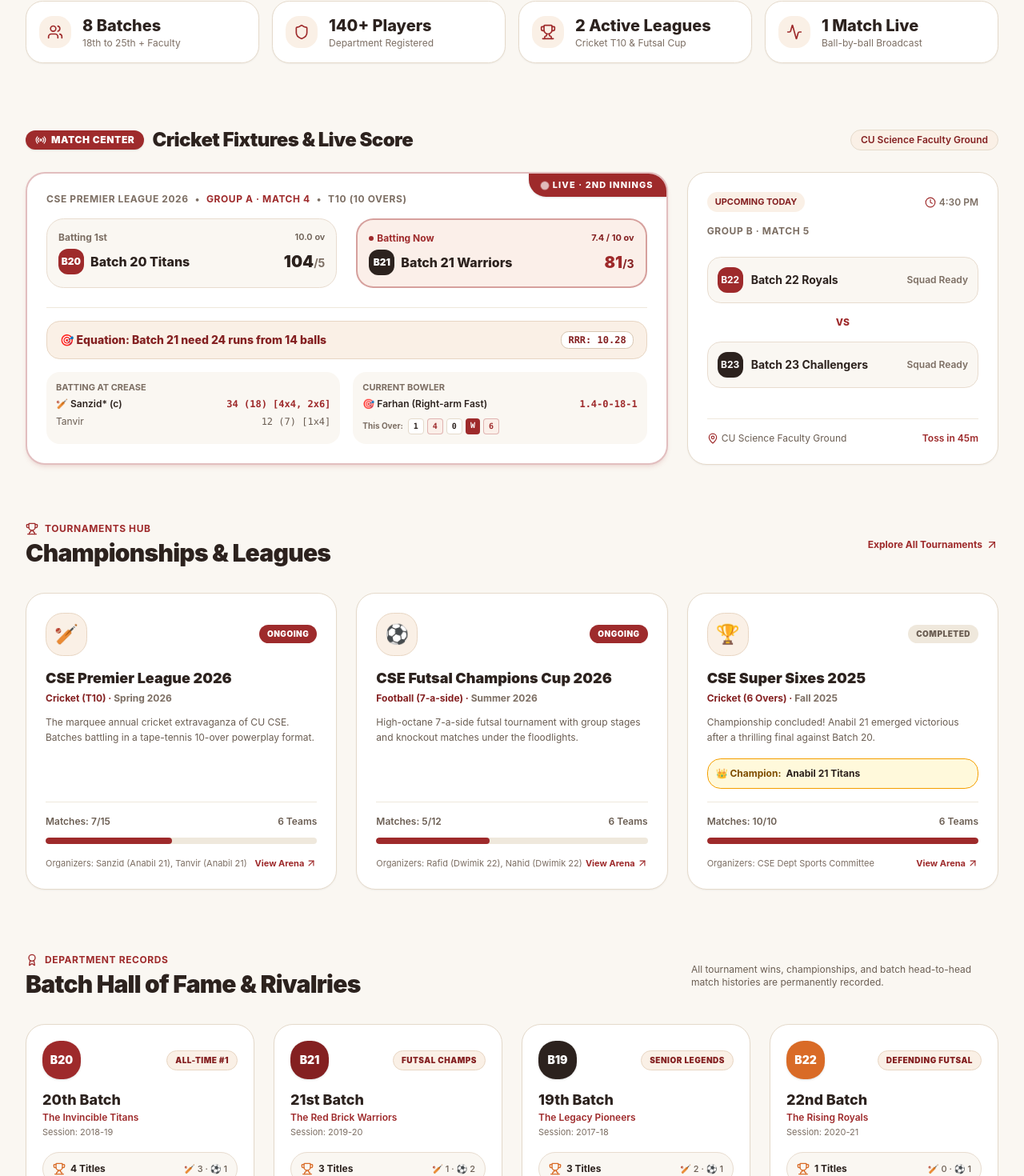
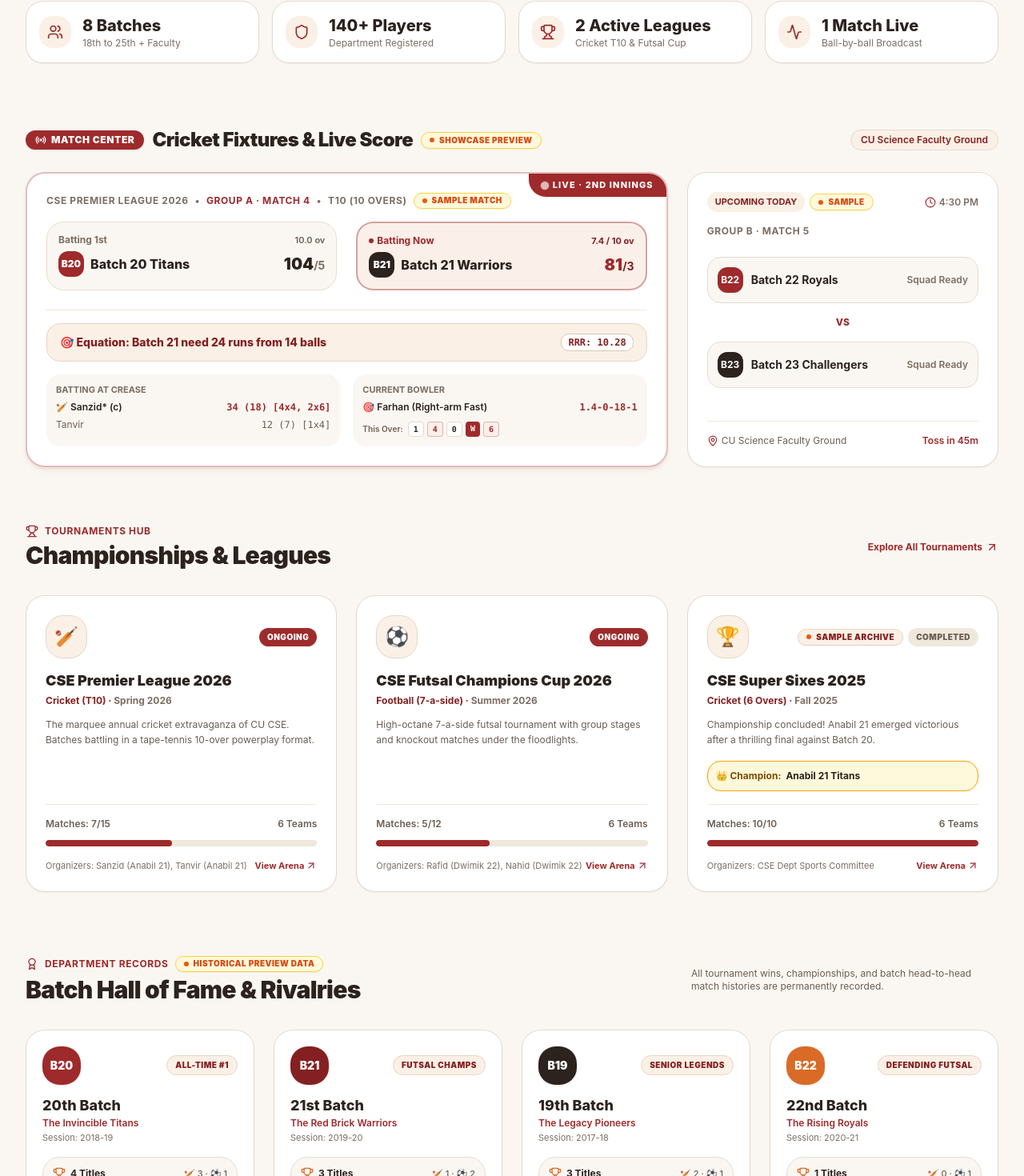
Before and after one commit to sanzid-islam-mahi/CU-CSE-Premier-League-Webapp, a React (Vite) app in the folder client/: page / in a window 1280 px wide. Shown: the part 501-1971 px from the top of the page at 80% size. Built offline with nearby package versions, Linux system fonts and the light colour scheme.

Commit message:
feat(home): add distinct dummy badges across mock/sample data components on homepage

```diff
--- /dev/null
+++ b/client/src/components/common/DummyBadge.tsx
@@ -0,0 +1,29 @@
+import React from "react";
+
+interface DummyBadgeProps {
+  label?: string;
+  className?: string;
+  variant?: "warning" | "neutral" | "subtle";
+}
+
+export const DummyBadge: React.FC<DummyBadgeProps> = ({
+  label = "DEMO / SAMPLE DATA",
+  className = "",
+  variant = "warning",
+}) => {
+  return (
+    <span
+      className={`inline-flex items-center gap-1.5 px-2.5 py-0.5 rounded-full text-[10px] font-black uppercase tracking-wider shadow-2xs border ${
+        variant === "warning"
+          ? "bg-[#FFF9DB] text-[#D9480F] border-[#FFD43B]"
+          : variant === "subtle"
+          ? "bg-[#FAF0E6] text-[#842021] border-[#E8D6C3]"
+          : "bg-[#F1F3F5] text-[#495057] border-[#CED4DA]"
+      } ${className}`}
+      title="This section contains sample/mock demonstration data."
+    >
+      <span className="w-1.5 h-1.5 rounded-full bg-[#E8590C] animate-pulse" />
+      <span>{label}</span>
+    </span>
+  );
+};
--- a/client/src/components/home/BatchHallOfFameTeaser.tsx
+++ b/client/src/components/home/BatchHallOfFameTeaser.tsx
@@ -1,5 +1,6 @@
 import React from "react";
 import { Award, Trophy } from "lucide-react";
+import { DummyBadge } from "@/components/common/DummyBadge";
 
 export const BatchHallOfFameTeaser: React.FC = () => {
   const batches = [
@@ -71,6 +72,7 @@ export const BatchHallOfFameTeaser: React.FC = () => {
             <div className="flex items-center gap-2 text-xs font-bold uppercase tracking-wider text-[#9E2A2B] mb-1">
               <Award className="w-4 h-4" />
               <span>Department Records</span>
+              <DummyBadge label="HISTORICAL PREVIEW DATA" variant="warning" />
             </div>
             <h2 className="text-2xl sm:text-3xl font-black text-[#2C221E] tracking-tight">
               Batch Hall of Fame & Rivalries
--- a/client/src/components/home/LiveMatchCards.tsx
+++ b/client/src/components/home/LiveMatchCards.tsx
@@ -1,5 +1,6 @@
 import React from "react";
 import { Radio, Clock, MapPin } from "lucide-react";
+import { DummyBadge } from "@/components/common/DummyBadge";
 
 interface LiveMatchCardsProps {
   activeSport: "cricket" | "football";
@@ -20,6 +21,7 @@ export const LiveMatchCards: React.FC<LiveMatchCardsProps> = ({ activeSport }) =
             <h2 className="text-xl sm:text-2xl font-black text-[#2C221E] tracking-tight">
               {activeSport === "cricket" ? "Cricket Fixtures & Live Score" : "Football Fixtures & Live Match"}
             </h2>
+            <DummyBadge label="SHOWCASE PREVIEW" variant="warning" />
           </div>
 
           <span className="text-xs font-semibold text-[#842021] bg-[#FAF0E6] px-3 py-1 rounded-full border border-[#E5DACB]">
@@ -45,6 +47,7 @@ export const LiveMatchCards: React.FC<LiveMatchCardsProps> = ({ activeSport }) =
                 <span className="text-[#9E2A2B]">Group A · Match 4</span>
                 <span>•</span>
                 <span>T10 (10 Overs)</span>
+                <DummyBadge label="SAMPLE MATCH" />
               </div>
 
               {/* Teams & Scoreboard Grid */}
@@ -129,12 +132,16 @@ export const LiveMatchCards: React.FC<LiveMatchCardsProps> = ({ activeSport }) =
             </div>
 
             {/* Upcoming Cricket Match Card */}
+            {/* Upcoming Cricket Match Box */}
             <div className="bg-white rounded-3xl border border-[#E5DACB] p-6 shadow-xs flex flex-col justify-between">
               <div>
                 <div className="flex items-center justify-between mb-4">
+                  <div className="flex items-center gap-1.5">
                     <span className="px-2.5 py-1 rounded-full bg-[#FAF0E6] text-[#842021] text-[11px] font-bold">
                       UPCOMING TODAY
                     </span>
+                    <DummyBadge label="SAMPLE" />
+                  </div>
                   <span className="text-xs text-[#7C6E63] font-semibold flex items-center gap-1">
                     <Clock className="w-3.5 h-3.5 text-[#9E2A2B]" /> 4:30 PM
                   </span>
@@ -199,6 +206,7 @@ export const LiveMatchCards: React.FC<LiveMatchCardsProps> = ({ activeSport }) =
                 <span className="text-[#9E2A2B]">Quarter Final 1</span>
                 <span>•</span>
                 <span>20 Min Halves</span>
+                <DummyBadge label="SAMPLE MATCH" />
               </div>
 
               {/* Football Score Big Display */}
@@ -258,9 +266,12 @@ export const LiveMatchCards: React.FC<LiveMatchCardsProps> = ({ activeSport }) =
             <div className="bg-white rounded-3xl border border-[#E5DACB] p-6 shadow-xs flex flex-col justify-between">
               <div>
                 <div className="flex items-center justify-between mb-4">
+                  <div className="flex items-center gap-1.5">
                     <span className="px-2.5 py-1 rounded-full bg-[#FAF0E6] text-[#842021] text-[11px] font-bold">
                       UPCOMING TOMORROW
                     </span>
+                    <DummyBadge label="SAMPLE" />
+                  </div>
                   <span className="text-xs text-[#7C6E63] font-semibold flex items-center gap-1">
                     <Clock className="w-3.5 h-3.5 text-[#9E2A2B]" /> 11:00 AM
                   </span>
--- a/client/src/components/home/TopPerformersSection.tsx
+++ b/client/src/components/home/TopPerformersSection.tsx
@@ -1,5 +1,6 @@
 import React from "react";
 import { Zap } from "lucide-react";
+import { DummyBadge } from "@/components/common/DummyBadge";
 
 interface TopPerformersSectionProps {
   activeSport: "cricket" | "football";
@@ -16,13 +17,14 @@ export const TopPerformersSection: React.FC<TopPerformersSectionProps> = ({ acti
             <div className="flex items-center gap-2 text-xs font-bold uppercase tracking-wider text-[#9E2A2B] mb-1">
               <Zap className="w-4 h-4" />
               <span>Department Leaderboard</span>
+              <DummyBadge label="SAMPLE LEADERBOARD DATA" variant="warning" />
             </div>
             <h2 className="text-2xl sm:text-3xl font-black text-[#2C221E] tracking-tight">
               {activeSport === "cricket" ? "Orange & Purple Cap Leaders" : "Golden Boot & Playmaker Leaders"}
             </h2>
           </div>
           <span className="text-xs text-[#7C6E63] font-semibold hidden sm:inline-block">
-            Updated live after every ball & event
+            Will auto-sync from live scored tournament matches
           </span>
         </div>
 
--- a/client/src/components/home/TournamentsSection.tsx
+++ b/client/src/components/home/TournamentsSection.tsx
@@ -1,6 +1,7 @@
 import React from "react";
 import { Link } from "react-router-dom";
 import { Trophy, ArrowUpRight } from "lucide-react";
+import { DummyBadge } from "@/components/common/DummyBadge";
 
 export const TournamentsSection: React.FC = () => {
   const tournaments = [
@@ -91,6 +92,8 @@ export const TournamentsSection: React.FC = () => {
                   <span className="text-2xl p-2.5 rounded-2xl bg-[#FAF0E6] border border-[#E8D6C3]">
                     {t.icon}
                   </span>
+                  <div className="flex items-center gap-1.5">
+                    {t.id === 3 && <DummyBadge label="SAMPLE ARCHIVE" variant="subtle" />}
                     <span
                       className={`text-[10px] font-black uppercase tracking-wider px-2.5 py-1 rounded-full ${
                         t.status === "ONGOING"
@@ -100,6 +103,7 @@ export const TournamentsSection: React.FC = () => {
                     >
                       {t.status}
                     </span>
+                  </div>
                 </div>
 
                 <h3 className="text-lg font-black text-[#2C221E] group-hover:text-[#9E2A2B] transition-colors leading-snug">
```
Lines whose indentation alone changed are shown as unchanged.
